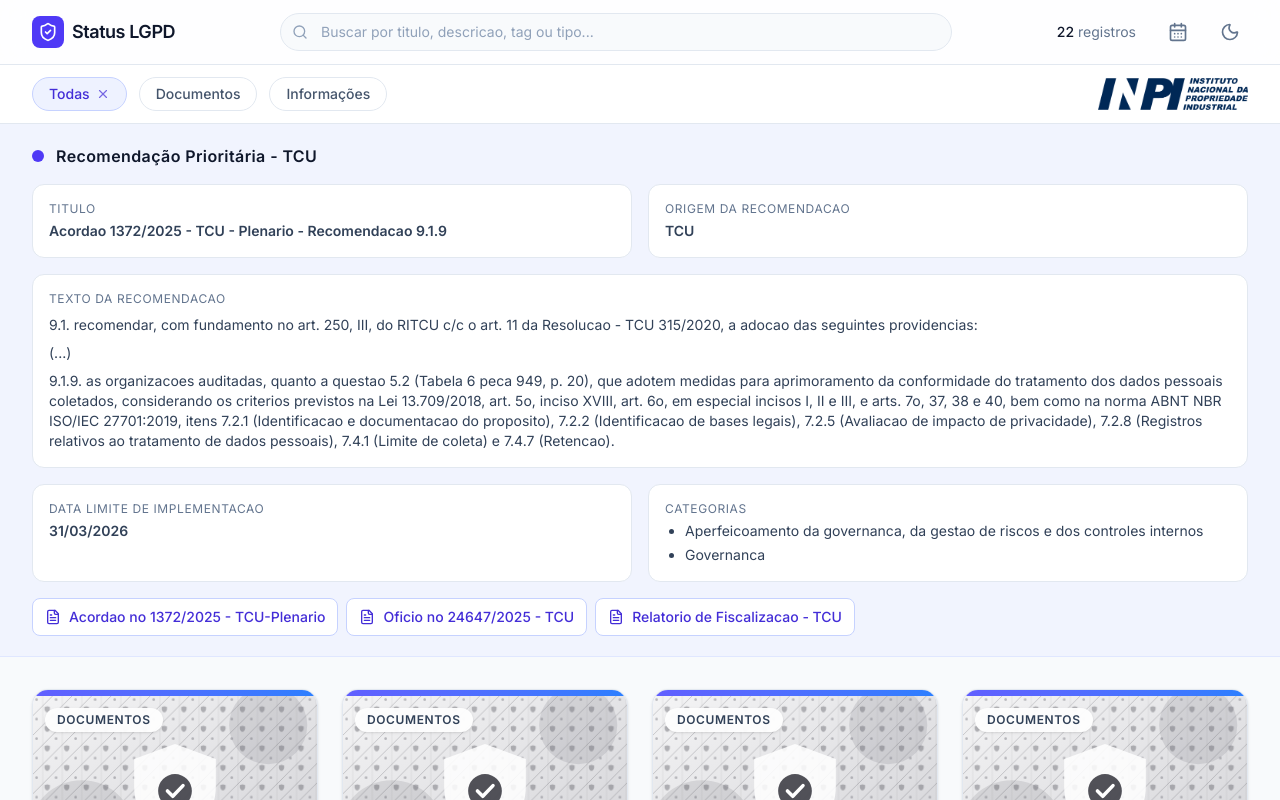
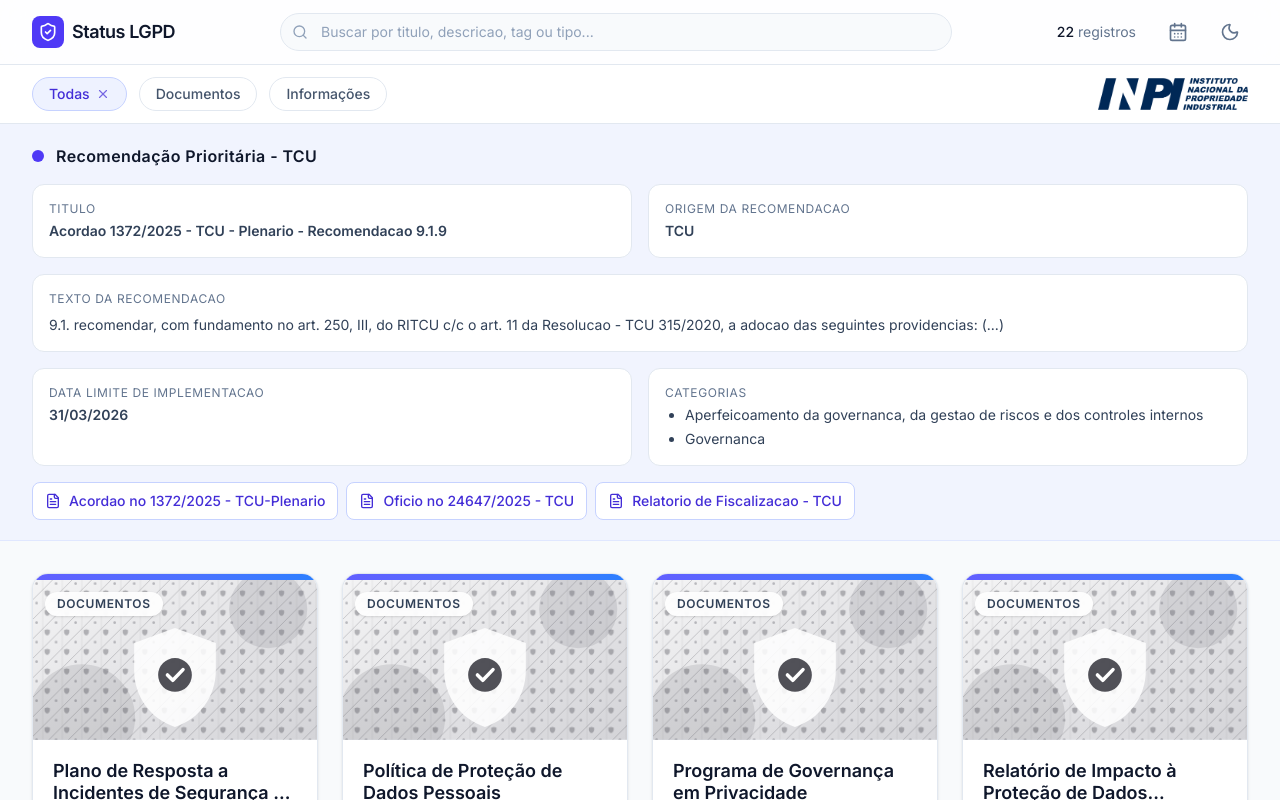
Before and after one commit to dmenezes007/status-lgpd-inpi, a React (Vite) app: page / in a window 1280 px wide. Shown: the top 800 px of the page. Built offline with nearby package versions, Linux system fonts and the light colour scheme.

Commit message:
fix: ajustar texto principal da recomendacao em linha unica

```diff
--- a/src/components/RecommendationBar.tsx
+++ b/src/components/RecommendationBar.tsx
@@ -53,17 +53,7 @@
             <div className="md:col-span-2 rounded-xl bg-white dark:bg-slate-900 border border-slate-200 dark:border-slate-800 p-4 space-y-2">
               <p className="text-xs uppercase tracking-wider text-slate-500 dark:text-slate-400">Texto da Recomendacao</p>
               <p>
-                9.1. recomendar, com fundamento no art. 250, III, do RITCU c/c o art. 11 da Resolucao - TCU 315/2020,
-                a adocao das seguintes providencias:
-              </p>
-              <p>(...)</p>
-              <p>
-                9.1.9. as organizacoes auditadas, quanto a questao 5.2 (Tabela 6 peca 949, p. 20), que adotem medidas para
-                aprimoramento da conformidade do tratamento dos dados pessoais coletados, considerando os criterios previstos na
-                Lei 13.709/2018, art. 5o, inciso XVIII, art. 6o, em especial incisos I, II e III, e arts. 7o, 37, 38 e 40, bem como
-                na norma ABNT NBR ISO/IEC 27701:2019, itens 7.2.1 (Identificacao e documentacao do proposito), 7.2.2
-                (Identificacao de bases legais), 7.2.5 (Avaliacao de impacto de privacidade), 7.2.8 (Registros relativos ao
-                tratamento de dados pessoais), 7.4.1 (Limite de coleta) e 7.4.7 (Retencao).
+                9.1. recomendar, com fundamento no art. 250, III, do RITCU c/c o art. 11 da Resolucao - TCU 315/2020, a adocao das seguintes providencias: (...)
               </p>
             </div>
 
```
